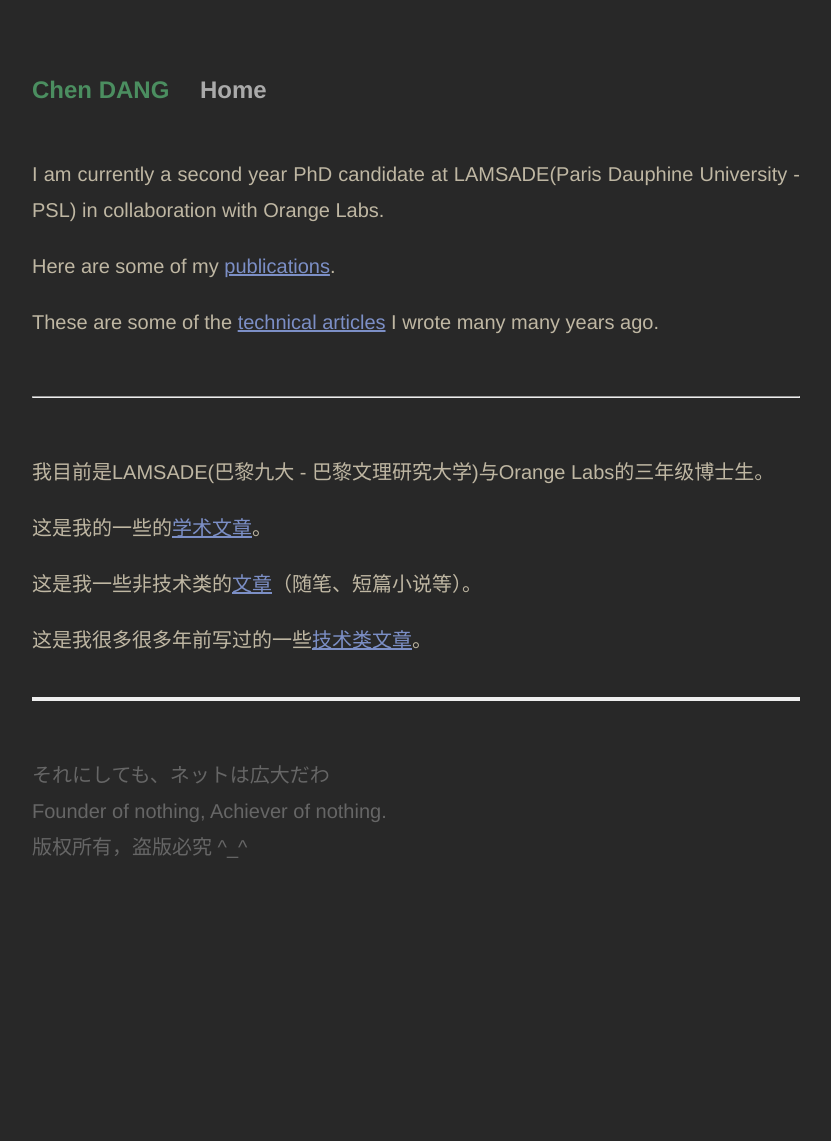
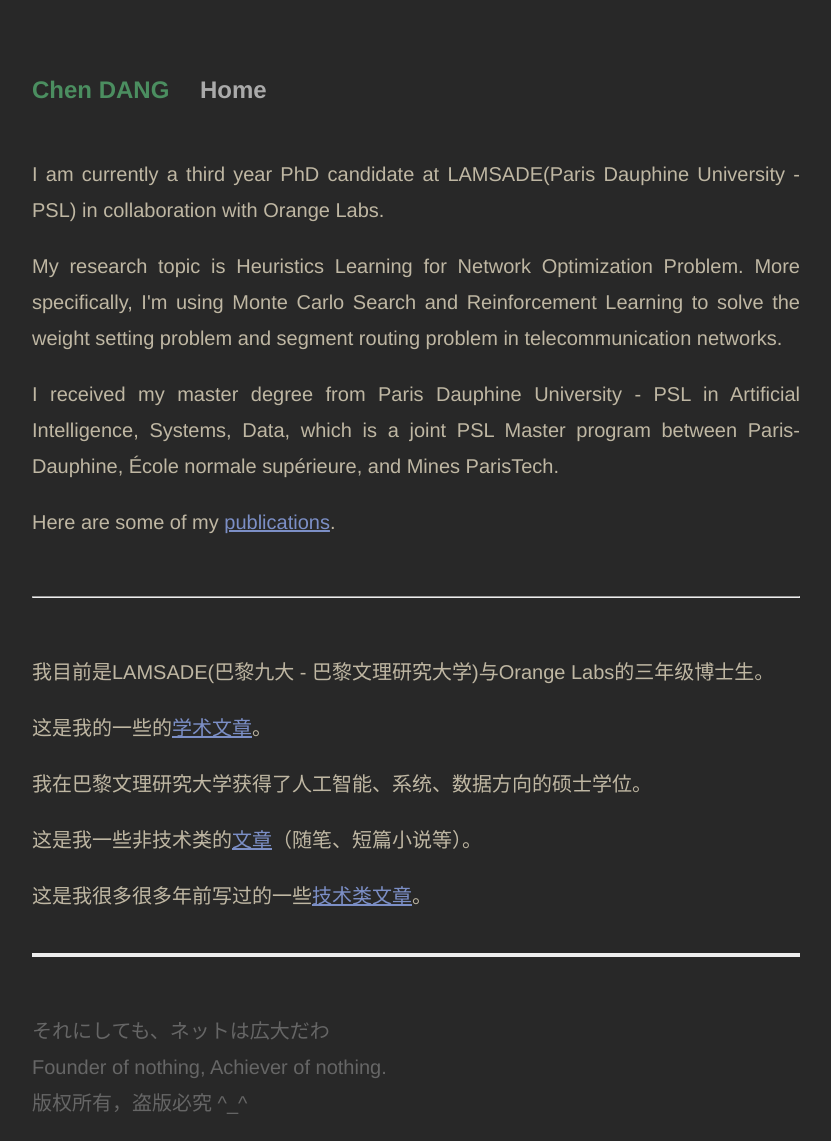
Before and after one commit to Donche/Donche.github.io, a Jekyll site: the page built from index.html, in a window 1280 px wide. Shown: the whole page, without its empty margins (224-1055 px from the left). Built offline with Jekyll 4.4.1, drawn with Linux system fonts in a browser that asks for light colours; before the commit the page ends 972 px from its top, so only the background shows below that.

Commit message:
Update index.html

```diff
--- a/index.html
+++ b/index.html
@@ -5,9 +5,10 @@ title: Donche
 
 <div id="home">
 
-  <p>I am currently a second year PhD candidate at LAMSADE(Paris Dauphine University - PSL) in collaboration with Orange Labs.</p>
+  <p>I am currently a third year PhD candidate at LAMSADE(Paris Dauphine University - PSL) in collaboration with Orange Labs.</p>
+  <p>My research topic is Heuristics Learning for Network Optimization Problem. More specifically, I'm using Monte Carlo Search and Reinforcement Learning to solve the weight setting problem and segment routing problem in telecommunication networks.</p>
+  <p>I received my master degree from Paris Dauphine University - PSL in Artificial Intelligence, Systems, Data, which is a joint PSL Master program between Paris-Dauphine, École normale supérieure, and Mines ParisTech.</p>
   <p>Here are some of my <a href= "https://www.researchgate.net/profile/Chen-Dang-2">publications</a>.</p>
-  <p>These are some of the <a href="/en/">technical articles</a> I wrote many many years ago.</p>
 
   <br/>
   <hr/>
@@ -15,6 +16,8 @@ title: Donche
 
   <p>我目前是LAMSADE(巴黎九大 - 巴黎文理研究大学)与Orange Labs的三年级博士生。</p>
   <p>这是我的一些的<a href= "https://www.researchgate.net/profile/Chen-Dang-2">学术文章</a>。</p>
+  <p>我在巴黎文理研究大学获得了人工智能、系统、数据方向的硕士学位。</p>
+
   <p>这是我一些非技术类的<a href="/nothing">文章</a>（随笔、短篇小说等）。</p>
   <p>这是我很多很多年前写过的一些<a href="/archive.html">技术类文章</a>。</p>
 
```
